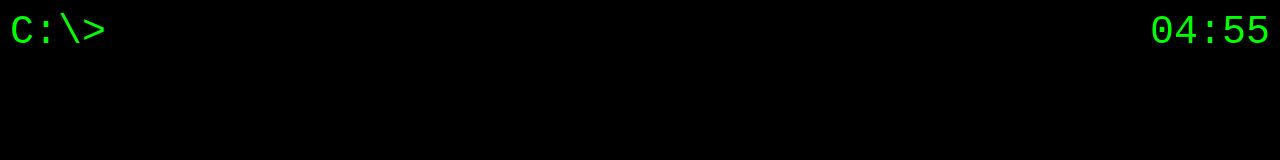
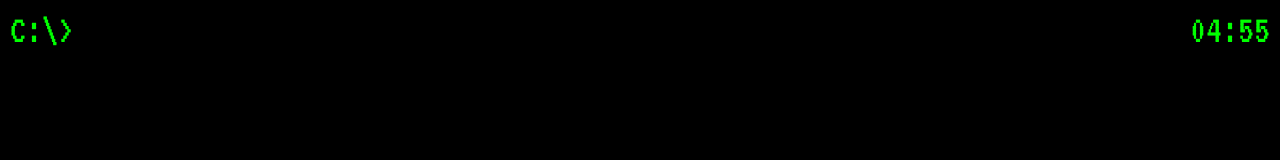
Before and after one commit to yedanastia/LOST, a plain HTML site: page index.html in a window 1280 px wide. Drawn offline with Linux system fonts and the light colour scheme.

Commit message:
Update index.html

```diff
--- a/index.html
+++ b/index.html
@@ -3,14 +3,15 @@
 <head>
     <meta charset="UTF-8">
     <meta name="viewport" content="width=device-width, initial-scale=1.0">
+    <link href="https://fonts.googleapis.com/css2?family=VT323&display=swap" rel="stylesheet"> <!-- Link to the VT323 font -->
     <link rel="stylesheet" href="style.css">
     <title>Lost Timer</title>
     <style>
-        /* Add this CSS for in-line styling if needed */
+        /* In-line CSS styles */
         body {
             background-color: black; /* Black background */
             color: #00FF00; /* Green text */
-            font-family: 'ROM'; /* Ensure you have the ROM font loaded */
+            font-family: 'VT323', monospace; /* Using VT323 font */
             font-size: 40px; /* Font size for text */
         }
 
```
